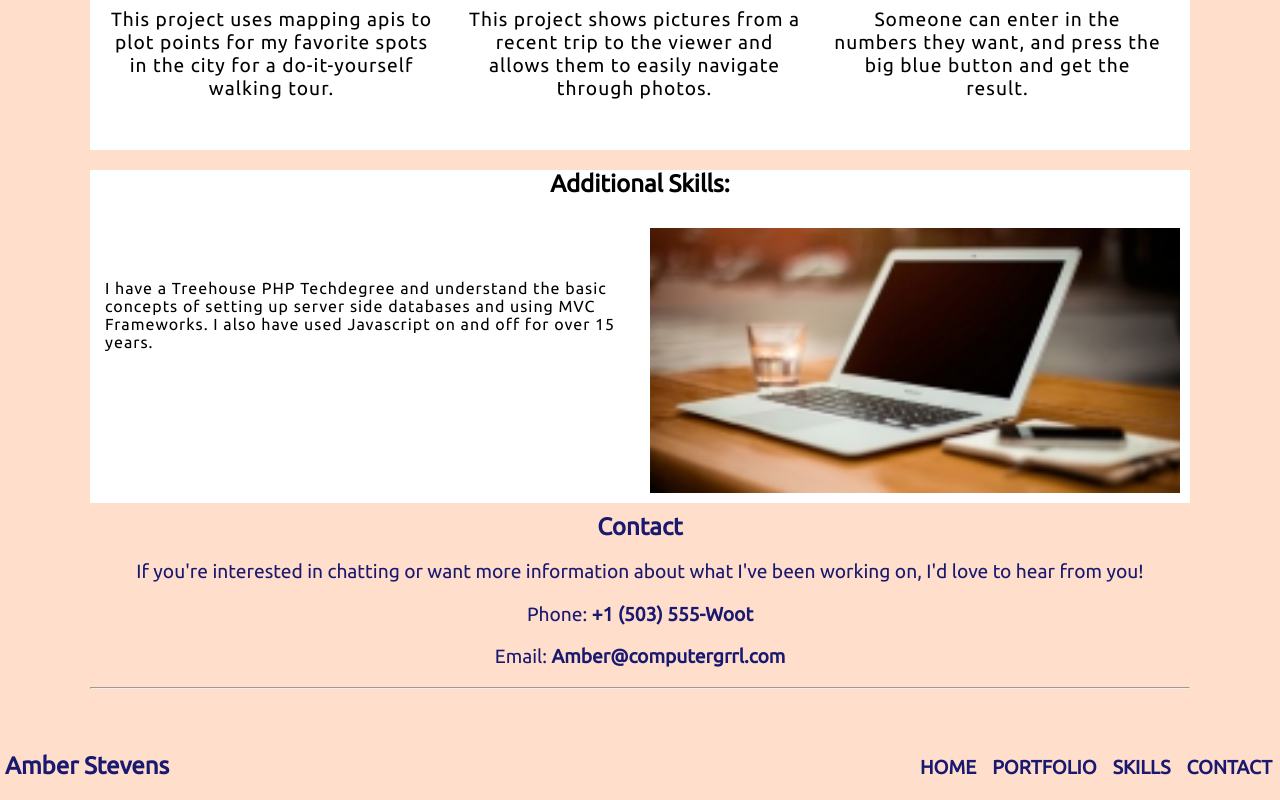
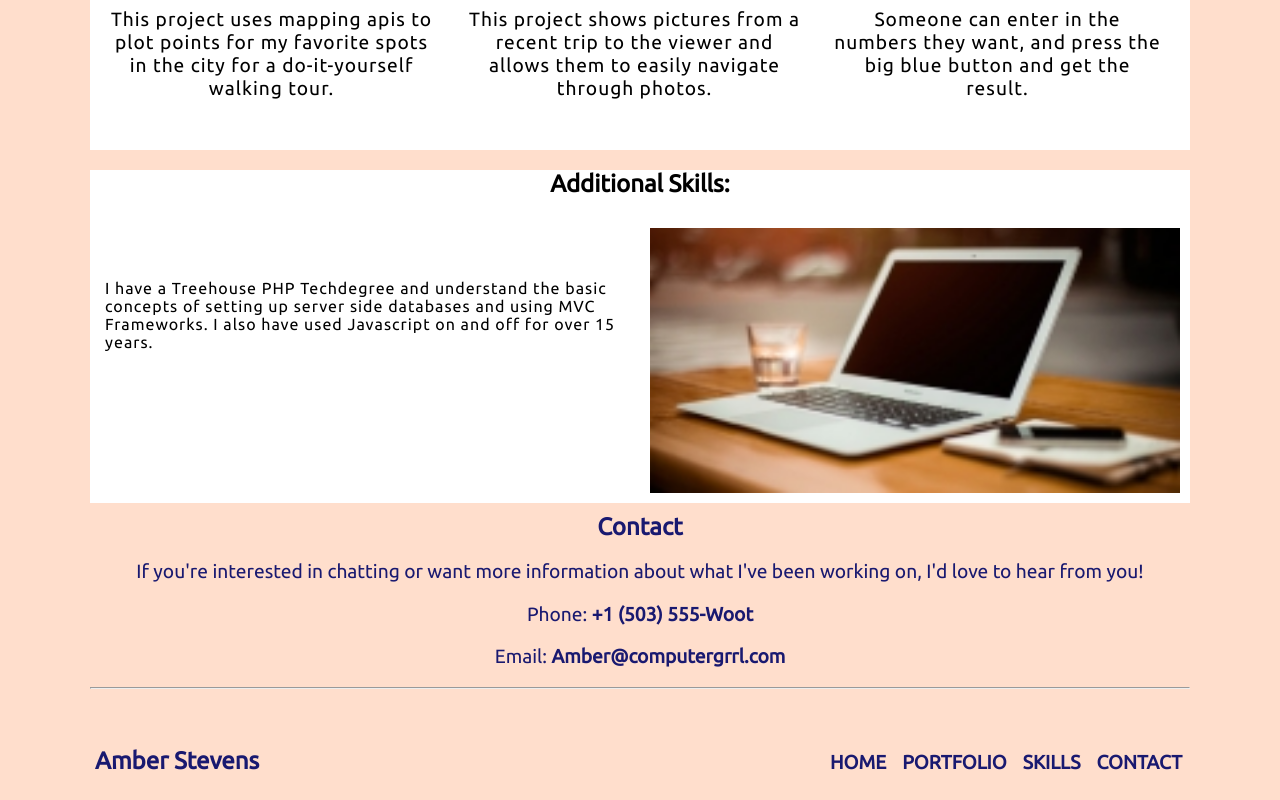
Before and after one commit to computergrrl/FEWD-Mobile-First-Responsive-Layout, a plain HTML site: page index.html in a window 1280 px wide. Shown: the part 1125-1925 px from the top of the page. Drawn offline with Linux system fonts and the light colour scheme.

Commit message:
Fixed footer width and set margin to auto

```diff
--- a/css/style.css
+++ b/css/style.css
@@ -143,8 +143,9 @@ img {
 
 
   footer {
-      margin-top: 5px;
+      margin: 0 auto;
       padding: 10px 0px 10px 5px;
+      max-width: 1100px;
   }
 
 
```
